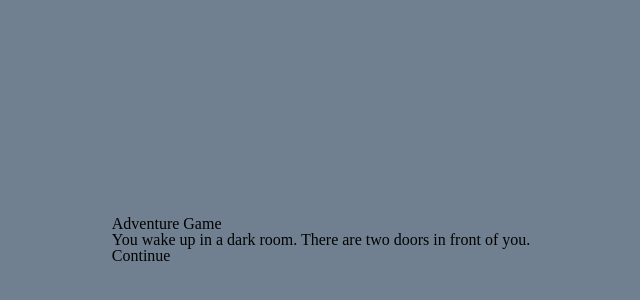
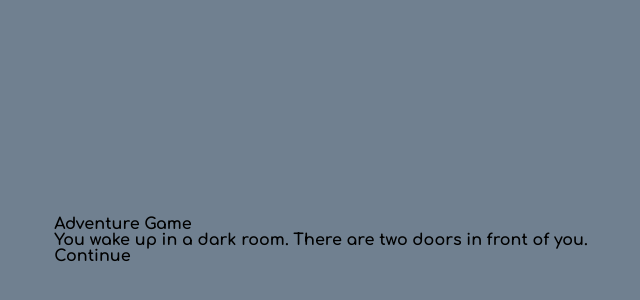
Before and after one commit to Tamaki-Dayo/AdventureQuiz, a Next.js app: page / in a window 1280 px wide. Shown: the part 160-460 px from the top of the page, without its empty margins (319-959 px from the left). Built offline with nearby package versions, Linux system fonts and the light colour scheme.

Commit message:
Update 0.0.4

```diff
--- a/src/pages/_app.js
+++ b/src/pages/_app.js
@@ -1,5 +1,15 @@
 import '@/styles/global.css'
+import { Comfortaa } from 'next/font/google'
+
+const comfortaa = Comfortaa({
+  subsets: ['latin'],
+  weight: ['700']
+})
 
 export default function App({ Component, pageProps }) {
-  return <Component {...pageProps} />
+  return (
+    <main className={comfortaa.className}>
+      <Component {...pageProps} />
+    </main>
+  )
 }
```
